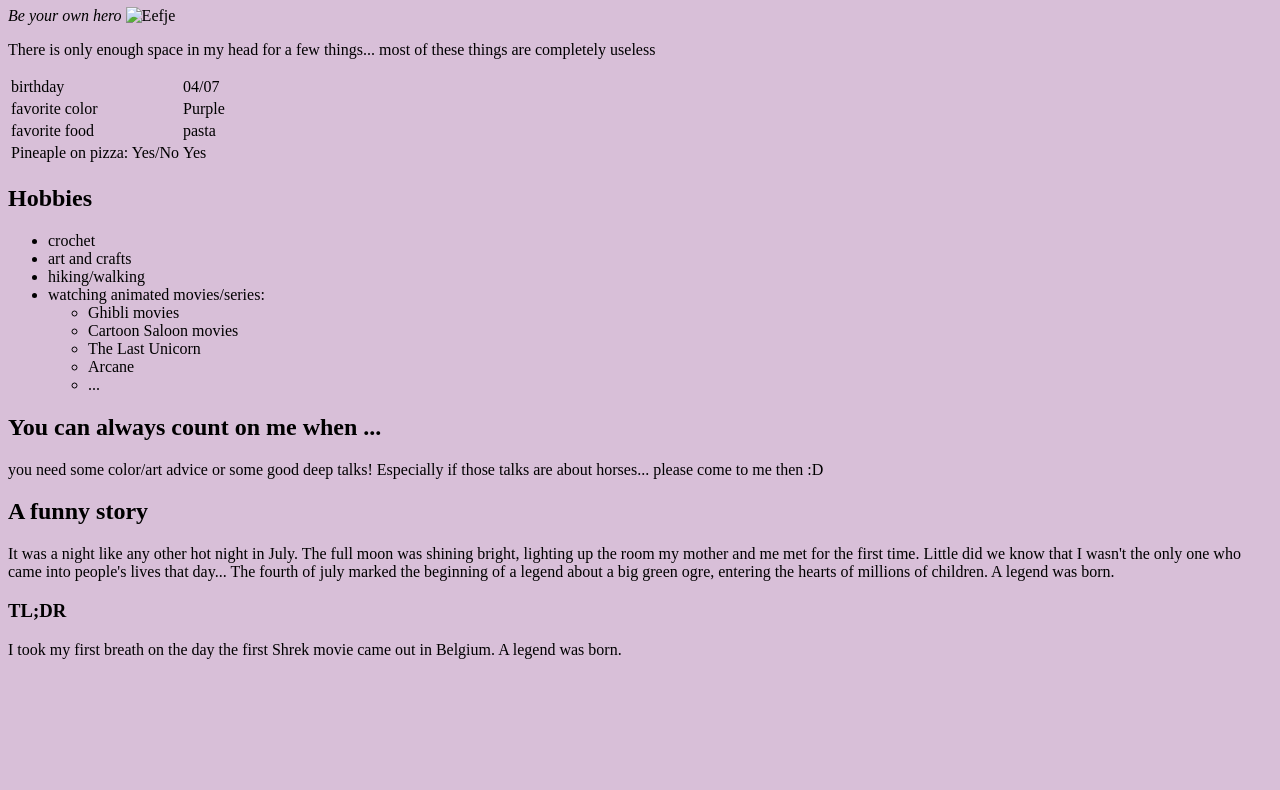
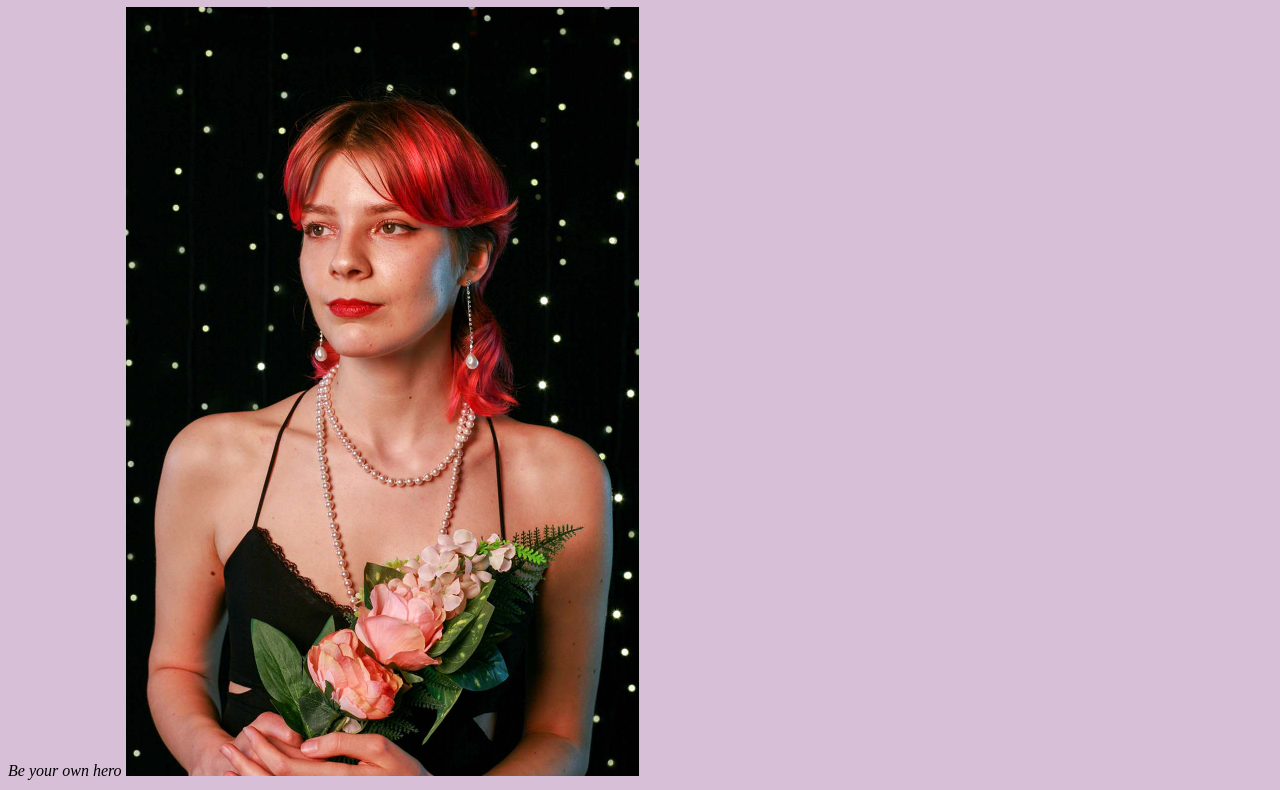
Before and after one commit to vanaspereneefje/AboutMe, a plain HTML site: page index.html in a window 1280 px wide. Shown: the part 73-863 px from the top of the page. Before the commit the page ends 800 px from the top, so only its background shows below. Drawn offline with Linux system fonts and the light colour scheme.

Commit message:
fix code for displaying picture

```diff
--- a/index.html
+++ b/index.html
@@ -14,7 +14,7 @@
 
 <i>Be your own hero</i>
 
-<img scr="C:\Becode\Field\about-me-html-css-eefje\img_Eefje.jpg" alt="Eefje" width="513" height="769">
+<img src="img_Eefje.jpg" alt="Eefje" width="513" height="769">
 
 <p>There is only enough space in my head for a few things... most of these things are completely useless</p>
 
```
